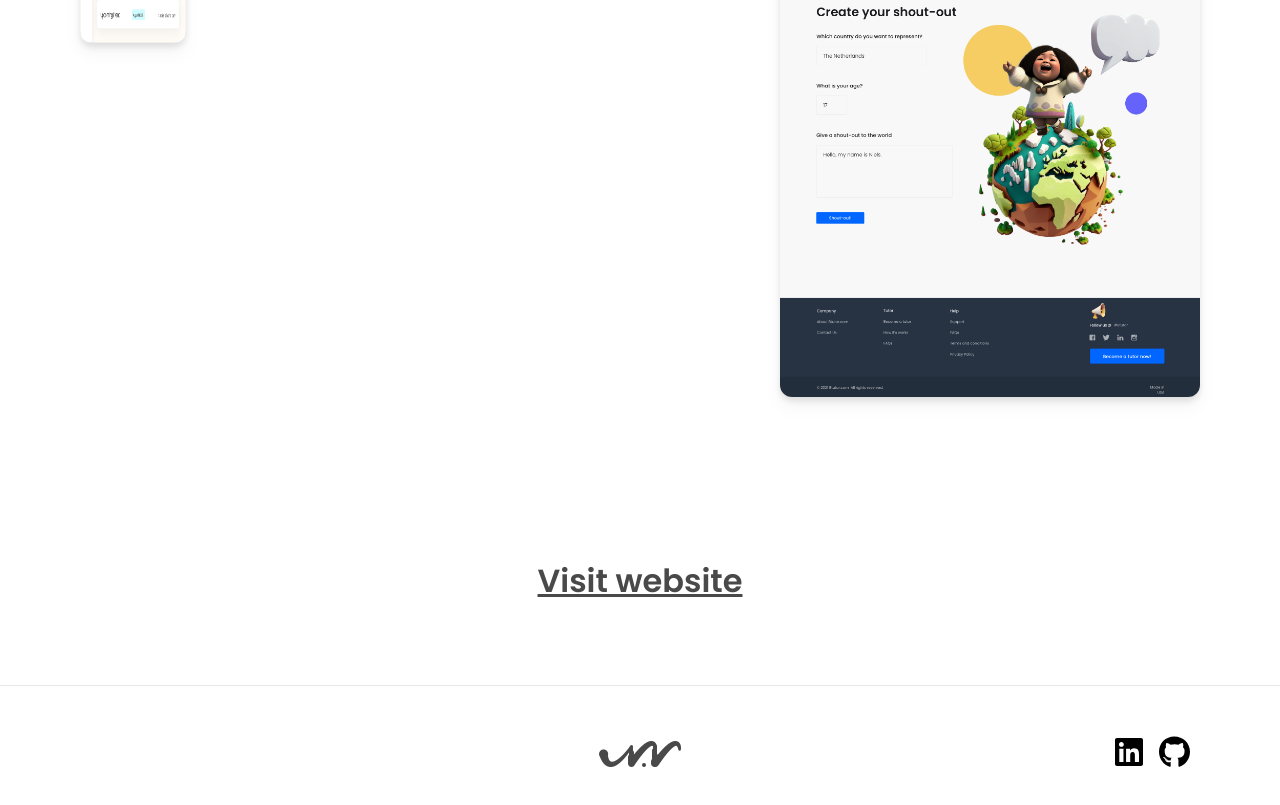
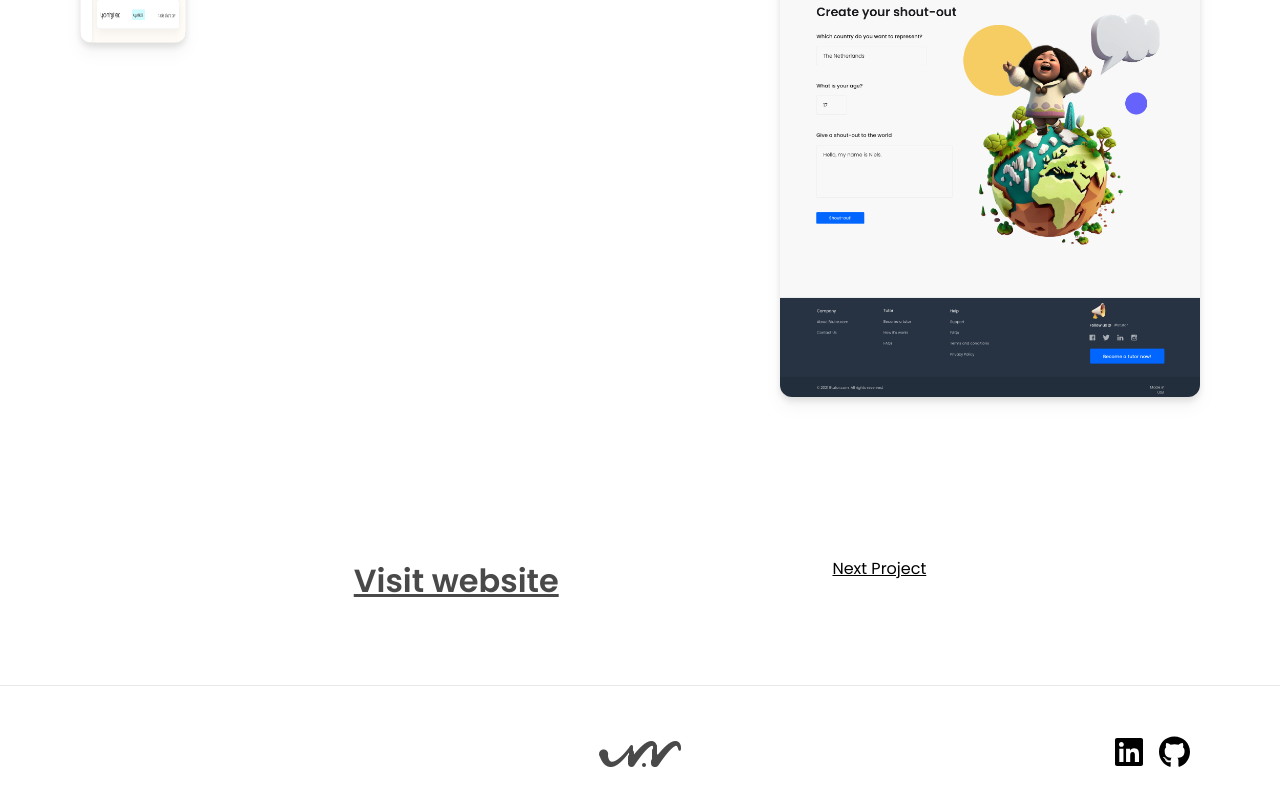
Before and after one commit to nielsvandervlist/nielsvandervlist-portfolio, a Next.js app: page /the-circle in a window 1280 px wide. Shown: the part 2641-3446 px from the top of the page. Built offline with nearby package versions, Linux system fonts and the light colour scheme.

Commit message:
Add prev buttons

```diff
--- a/src/app/bespoke-web/page.js
+++ b/src/app/bespoke-web/page.js
@@ -5,6 +5,7 @@ import Circle from '@images/bespoke-part.png'
 import Form from '@images/bespoke-host.png'
 import Chat from '@images/bespoke-term.png'
 import Timeline from '@images/bespoke-hero.png'
+import Link from 'next/link'
 
 export const metadata = {
     title: 'My Page Title',
@@ -46,8 +47,9 @@ export default function Page() {
                     <p className={'relative w-full text-light-text font-light leading-8 mb-10'}>In summary, Bespokeweb website encapsulates the essence of our company: cutting-edge design, intuitive navigation, and a focus on personalized experiences. It reflects our commitment to crafting bespoke digital solutions that empower businesses and drive success.</p>
                 </div>
             </div>
-            <div className={'col-span-12 text-center my-8 md:my-0'}>
+            <div className={'col-span-12 text-center my-8 md:my-0 flex justify-evenly'}>
                 <a className={'text-text md:text-[32px] text-[24px] font-semibold underline'} href={'/'}>Visit website</a>
+                <Link className={'underline'} href={'/pasar'}>Next Project</Link>
             </div>
         </div>
     </main>
--- a/src/app/crisis-dashboard/page.js
+++ b/src/app/crisis-dashboard/page.js
@@ -5,6 +5,7 @@ import Circle from '@images/dash.png'
 import Chat from '@images/chat-dashboard.png'
 import Timeline from '@images/timeline-dashboard.png'
 import Form from '@images/dashboard-form.png'
+import Link from 'next/link'
 
 export const metadata = {
     title: 'My Page Title',
@@ -46,8 +47,9 @@ export default function Page() {
                     <Image className={'rounded-xl drop-shadow-lg'} src={Timeline} alt={'chat'}/>
                 </figure>
             </div>
-            <div className={'col-span-12 text-center my-8 md:my-0'}>
+            <div className={'col-span-12 text-center my-8 md:my-0 flex justify-evenly'}>
                 <a className={'text-text md:text-[32px] text-[24px] font-semibold underline'} href={'/'}>Visit website</a>
+                <Link className={'underline'} href={'/storymaker'}>Next Project</Link>
             </div>
         </div>
     </main>
--- a/src/app/pasar/page.js
+++ b/src/app/pasar/page.js
@@ -3,6 +3,7 @@ import HeroImg from '@images/pasar-logo.png'
 import Image from 'next/image'
 import Circle from '@images/pasar-homepage.png'
 import Chat from '@images/pasar-cards.png'
+import Link from 'next/link'
 
 export const metadata = {
     title: 'My Page Title',
@@ -30,8 +31,9 @@ export default function Page() {
                     <p className={'relative w-full text-light-text font-light leading-8'}>The integration of WordPress as the CMS enables festival organizers to efficiently manage and update content across the website. This includes adding new vendors, updating event schedules, publishing blog posts, and uploading visual media such as photos and videos. The WordPress backend offers a user-friendly interface for content editors, ensuring ease of use and efficient content management.</p>
                 </div>
             </div>
-            <div className={'col-span-12 text-center my-8 md:my-0'}>
-                <a className={'text-text md:text-[32px] text-[24px] font-semibold underline'} href={'https://pasar-leiden.vercel.app/'}>Visit website</a>
+            <div className={'col-span-12 text-center my-8 md:my-0 flex justify-evenly'}>
+                <a className={'text-text md:text-[32px] text-[24px] font-semibold underline'} href={'/'}>Visit website</a>
+                <Link className={'underline'} href={'/the-circle'}>Next Project</Link>
             </div>
         </div>
     </main>
--- a/src/app/storymaker/page.js
+++ b/src/app/storymaker/page.js
@@ -4,6 +4,7 @@ import HeroImg from '@images/ai-hero.png'
 import Circle from '@images/ai-question.png'
 import Form from '@images/ai-overview.png'
 import Chat from '@images/ai-hero.png'
+import Link from 'next/link'
 
 export const metadata = {
     title: 'My Page Title',
@@ -42,8 +43,9 @@ export default function Page() {
                     <p className={'relative w-full text-light-text font-light leading-8 mb-10'}>As an organization, we are committed to child safety and content appropriateness. We have implemented strict guidelines to ensure that all stories generated through Storymaker are suitable for young readers, free from explicit or harmful content.</p>
                 </div>
             </div>
-            <div className={'col-span-12 text-center my-8 md:my-0'}>
+            <div className={'col-span-12 text-center my-8 md:my-0 flex justify-evenly'}>
                 <a className={'text-text md:text-[32px] text-[24px] font-semibold underline'} href={'/'}>Visit website</a>
+                <Link className={'underline'} href={'/bespoke-web'}>Next Project</Link>
             </div>
         </div>
     </main>
--- a/src/app/the-circle/page.js
+++ b/src/app/the-circle/page.js
@@ -6,6 +6,7 @@ import Form from '@images/circle-pic.png'
 import Chat from '@images/circle-dashboard.png'
 import Timeline from '@images/circle.png'
 import Homepage from '@images/circle-homepage.png'
+import Link from 'next/link'
 
 export const metadata = {
     title: 'My Page Title',
@@ -64,9 +65,9 @@ export default function Page() {
             </div>
             <div className={'col-span-6 mb-4 md:mb-0'}>
             </div>
-            <div className={'col-span-12 text-center my-8 md:my-0'}>
-                <a className={'text-text md:text-[32px] text-[24px] font-semibold underline'} href={'/'}>Visit
-                    website</a>
+            <div className={'col-span-12 text-center my-8 md:my-0 flex justify-evenly'}>
+                <a className={'text-text md:text-[32px] text-[24px] font-semibold underline'} href={'/'}>Visit website</a>
+                <Link className={'underline'} href={'/storymaker'}>Next Project</Link>
             </div>
         </div>
     </main>
--- a/src/components/layout/Hero.js
+++ b/src/components/layout/Hero.js
@@ -8,7 +8,7 @@ import Bubble from '@components/transitions/Bubble'
 import {ParallaxProvider} from 'react-scroll-parallax'
 import MotionTracker from '@components/containers/MotionTracker'
 import PatternLayout from '@components/containers/PatternLayout'
-import {faKiwiBird} from '@fortawesome/free-solid-svg-icons'
+import {faFishFins} from '@fortawesome/free-solid-svg-icons'
 import {FontAwesomeIcon} from '@fortawesome/react-fontawesome'
 
 export default function Hero({children}) {
@@ -45,7 +45,7 @@ export default function Hero({children}) {
                         <motion.div variants={heroImg} className={'relative z-20 text-center'}>
                             <Image src={HeroImg} alt={'hero'}/>
                             <p className={'uppercase text-text font-light tracking-widest mt-20 flex md:block flex-col gap-8'}><span>Niels van der
-                                Vlist</span> <FontAwesomeIcon className={'text-xl mx-4'} icon={faKiwiBird}/> <span>developer &
+                                Vlist</span> <FontAwesomeIcon className={'text-xl mx-4'} icon={faFishFins}/> <span>developer &
                                 designer</span></p>
                         </motion.div>
                     </div>
```
Also changed, not shown: public/images/iso.png.
